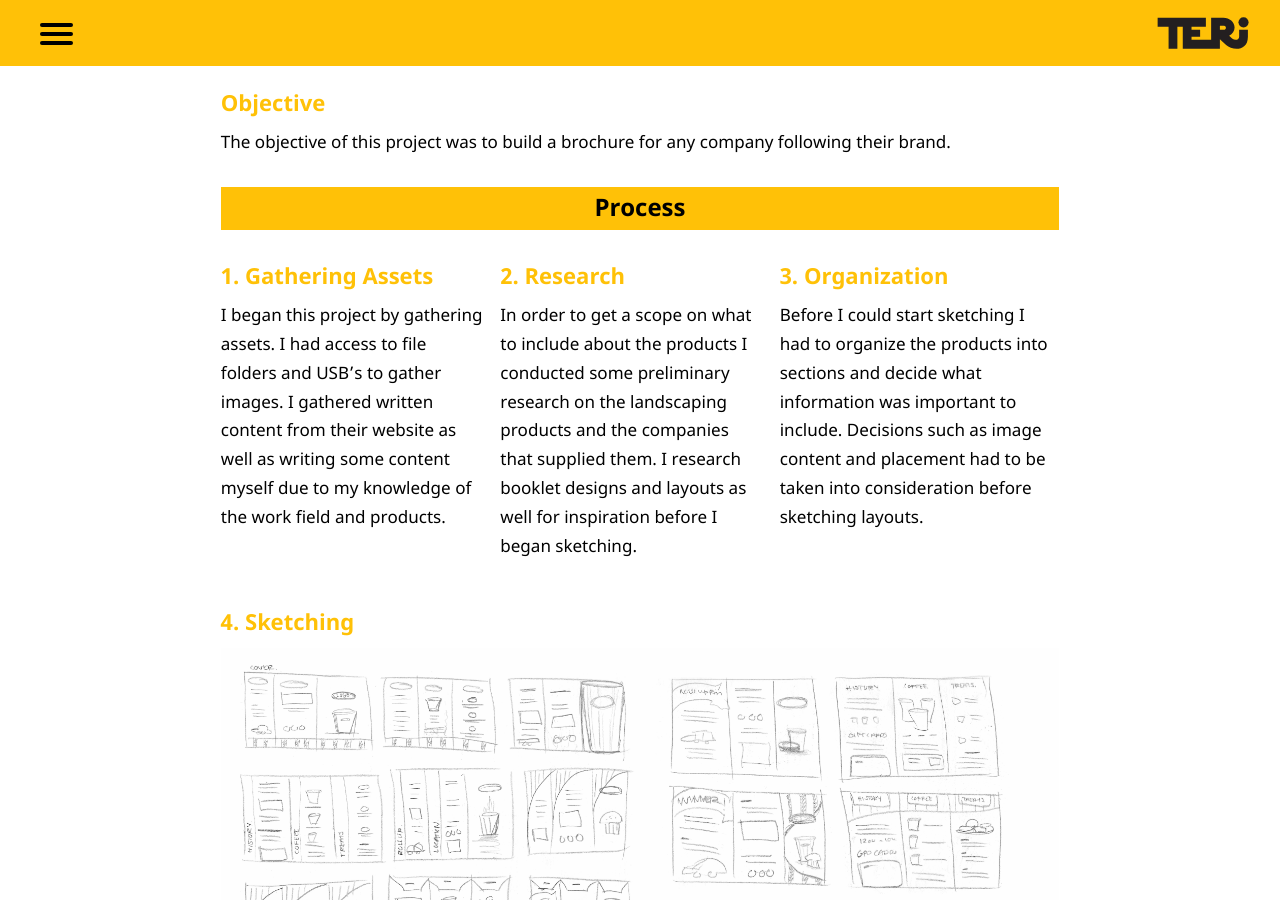
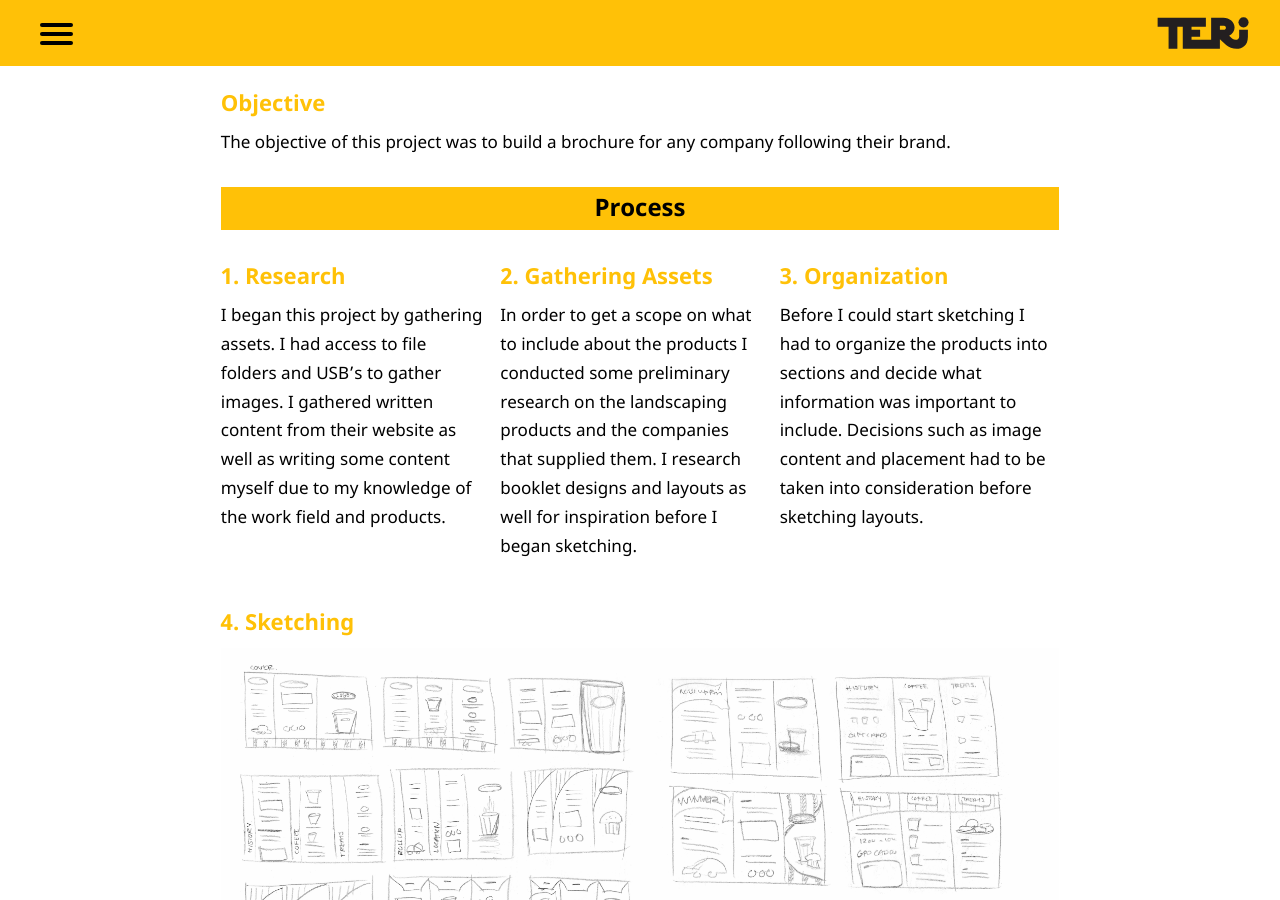
Before and after one commit to TeriDibbits/teridibbits.ca, a Jekyll site: the page built from pages/brochure.html, in a window 1280 px wide and 900 px high, scrolled down 780 px. Built offline with Jekyll 4.4.1, drawn with Linux system fonts in a browser that asks for light colours.

Commit message:
added more content to brochure page

```diff
--- a/pages/brochure.html
+++ b/pages/brochure.html
@@ -14,11 +14,11 @@ description: "UI design and flow for an app called WagTag that is paired with a
       <h2 class="push section-header">Process</h2>
       <div class="grid push">
         <div class="unit xs-1 s-1 m-1-3 l-1-3 xl-1-3 pad-right">
-          <h3 class="push-1-4">1. Gathering Assets</h3>
+          <h3 class="push-1-4">1. Research</h3>
           <p class="push-1-2 milli" itemprop="description">I began this project by gathering assets. I had access to file folders and USB’s to gather images. I gathered written content from their website as well as writing some content myself due to my knowledge of the work field and products.</p>
         </div>
         <div class="unit xs-1 s-1 m-1-3 l-1-3 xl-1-3 pad-right">
-          <h3 class="push-1-4">2. Research</h3>
+          <h3 class="push-1-4">2. Gathering Assets</h3>
           <p class="push-1-2 milli" itemprop="description">In order to get a scope on what to include about the products I conducted some preliminary research on the landscaping products and the companies that supplied them. I research booklet designs and layouts as well for inspiration before I began sketching.</p>
         </div>
         <div class="unit xs-1 s-1 m-1-3 l-1-3 xl-1-3">
```
Also changed, not shown: other parts of pages/brochure.html (+1 -1 lines).
